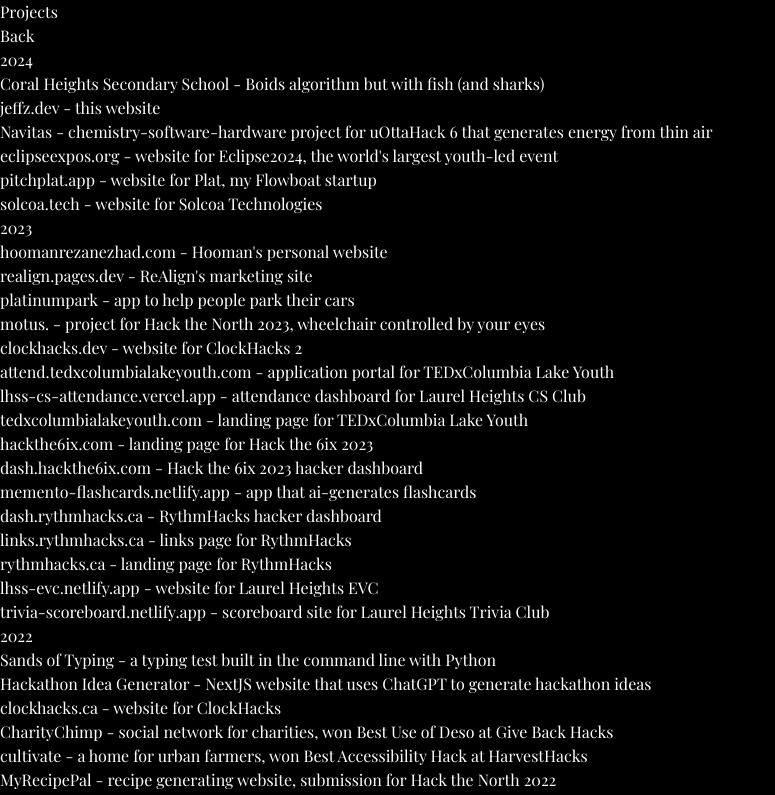
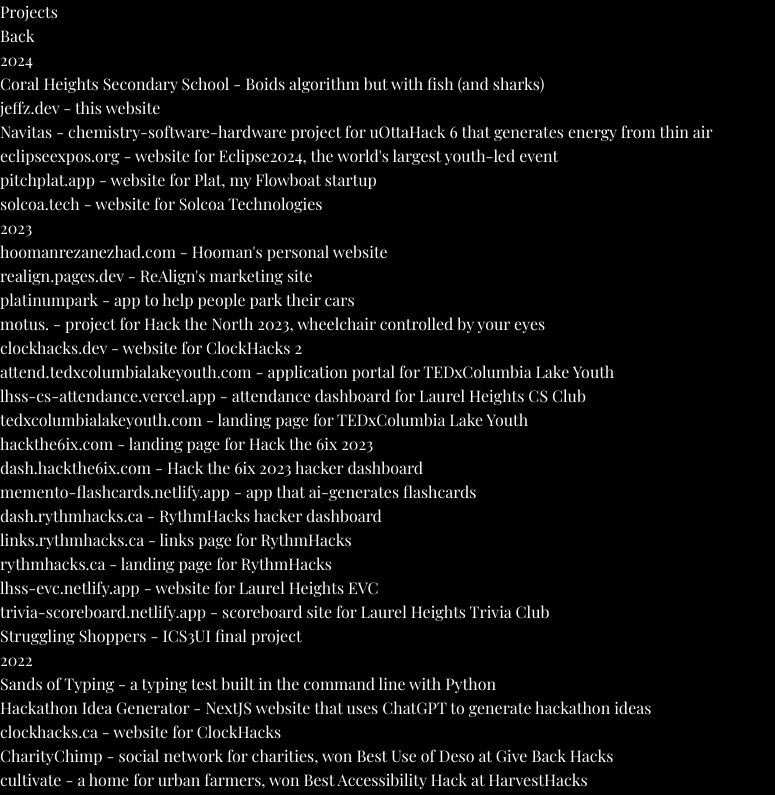
Before and after one commit to jeffrey-zang/jeffz.dev, a React (Vite) app: page /projects in a window 1280 px wide. Shown: the top 795 px of the page, without its empty margins (0-775 px from the left). Built offline with nearby package versions, Linux system fonts and the light colour scheme; a web font is replaced by a local one.

Commit message:
chore: add struggling shoppers

```diff
--- a/src/data/projects.data.js
+++ b/src/data/projects.data.js
@@ -113,6 +113,11 @@ const projectsData = [
     href: "https://github.com/jeffrey-zang/trivia-scoreboard",
     about: "scoreboard site for Laurel Heights Trivia Club",
   },
+  {
+    name: "Struggling Shoppers",
+    href: "https://github.com/jeffrey-zang/Struggling-Shoppers",
+    about: "ICS3UI final project",
+  },
   "2022",
   {
     name: "Sands of Typing",
```
